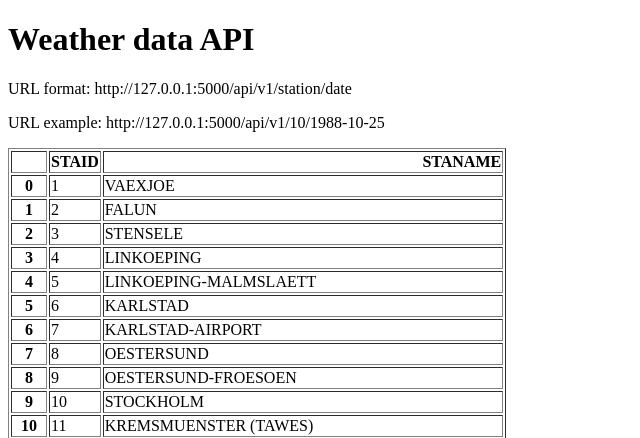
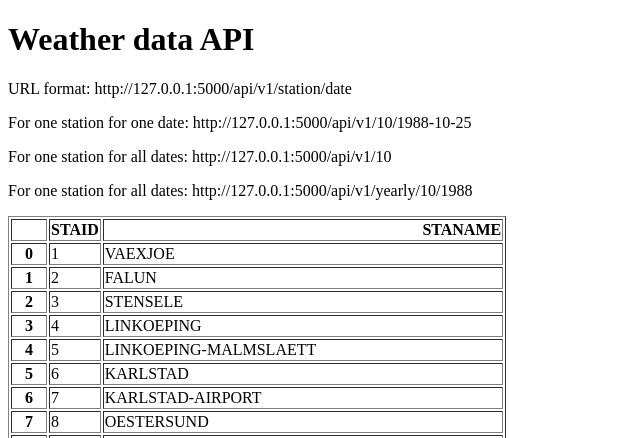
Before and after one commit to Whiskeysmoke/Weather-API, a Flask app: page / in a window 1280 px wide. Shown: the top 438 px of the page, without its empty margins (0-640 px from the left). Run offline with Flask 3, Linux system fonts and the light colour scheme.

Commit message:
feat : add URL endpoint for yearly and all data

```diff
--- a/main.py
+++ b/main.py
@@ -6,9 +6,11 @@ app = Flask("__name__")
 stations = pd.read_csv("data_small/stations.txt", skiprows=17)
 stations = stations[["STAID", "STANAME                                 "]]
 
+
 @app.route("/")
 def home():
     return render_template("home.html", data=stations.to_html())
+
 
 @app.route("/api/v1/<station>/<date>")
 def about(station, date):
@@ -20,5 +22,21 @@ def about(station, date):
             "temperature": temperature}
 
 
+@app.route("/api/v1/<station>")
+def all_data(station):
+    filename = "data_small/TG_STAID" + str(station).zfill(6) + ".txt"
+    df = pd.read_csv(filename, skiprows=20, parse_dates=["    DATE"])
+    result = df.to_dict(orient="records")
+    return result
+
+
+@app.route("/api/v1/yearly/<station>/<year>")
+def yearly(station, year):
+    filename = "data_small/TG_STAID" + str(station).zfill(6) + ".txt"
+    df = pd.read_csv(filename, skiprows=20)
+    df["    DATE"] = df["    DATE"].astype(str)
+    result = df[df["    DATE"].str.startswith(str(year))].to_dict(orient="records")
+    return result
+
 if __name__ == "__main__":
     app.run(debug=True)
--- a/templates/home.html
+++ b/templates/home.html
@@ -7,7 +7,9 @@
 <body>
 <h1>Weather data API</h1>
 <p>URL format: http://127.0.0.1:5000/api/v1/station/date</p>
-<p>URL example: http://127.0.0.1:5000/api/v1/10/1988-10-25</p>
+<p>For one station for one date: http://127.0.0.1:5000/api/v1/10/1988-10-25</p>
+<p>For one station for all dates: http://127.0.0.1:5000/api/v1/10</p>
+<p>For one station for all dates: http://127.0.0.1:5000/api/v1/yearly/10/1988</p>
 <p>{{data|safe}}</p>
 </body>
 </html>
```
